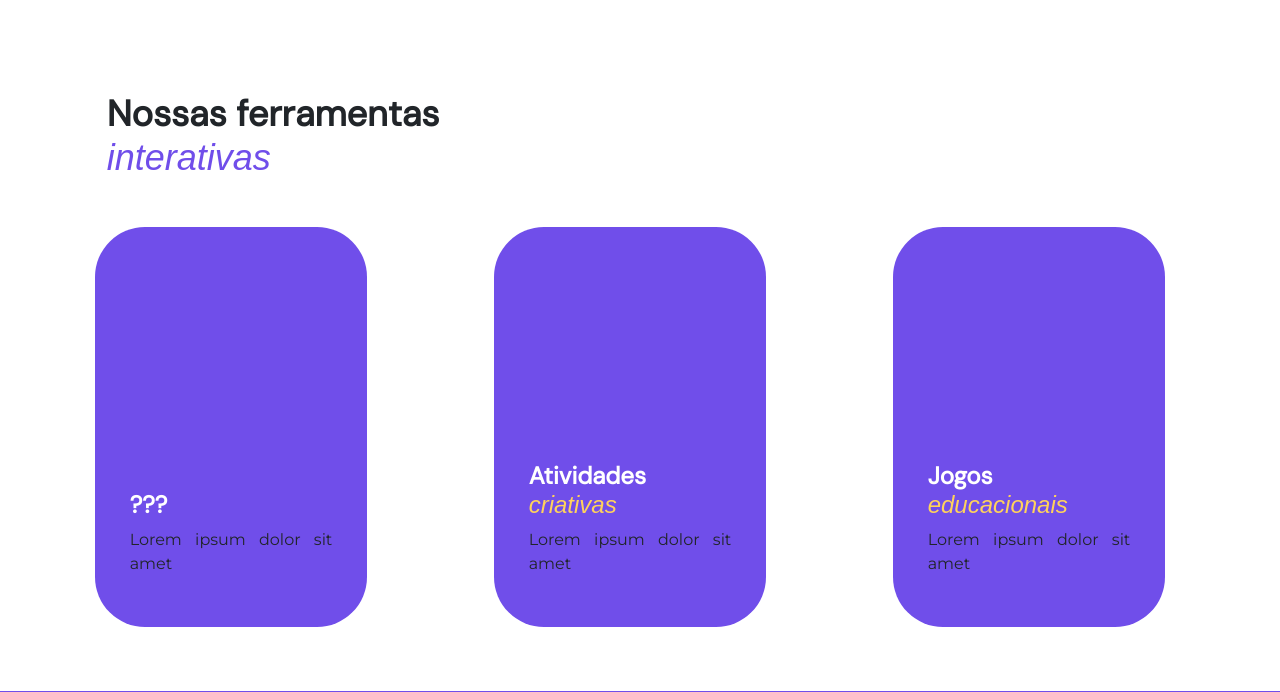
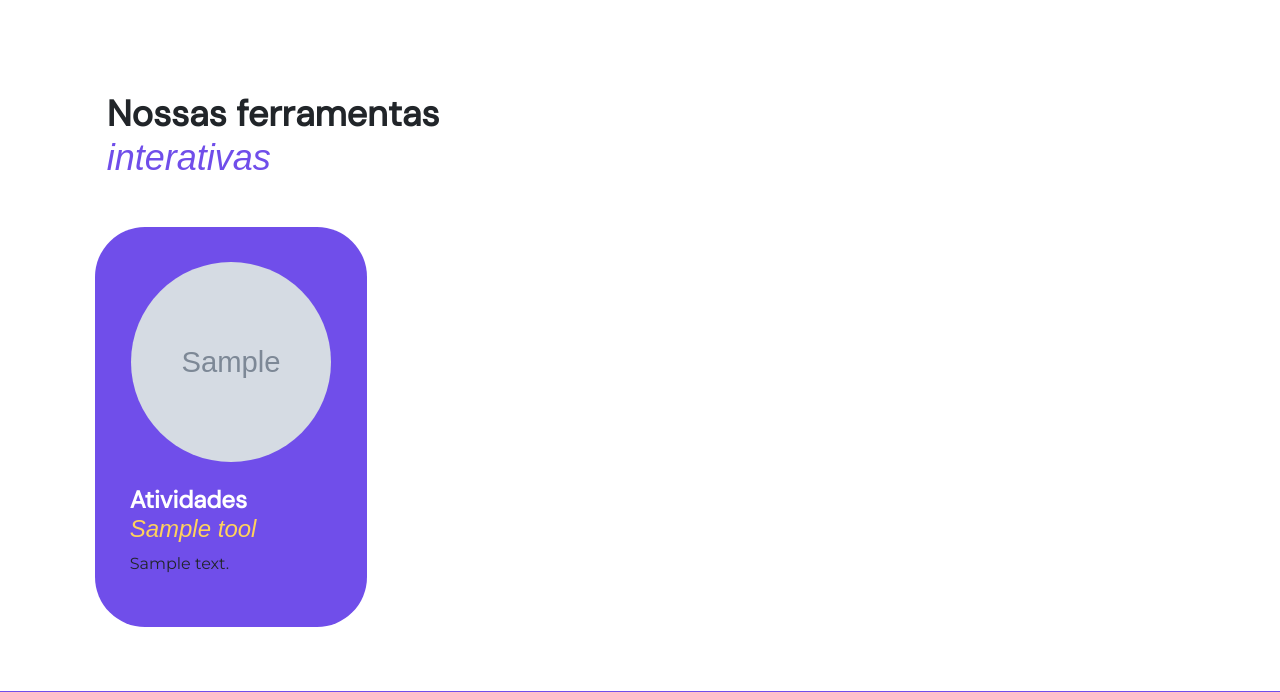
Before and after one commit to rodrigofnobrega/teste-deploy, a Django app: page /home/ in a window 1280 px wide. Shown: the part 605-1297 px from the top of the page. Run offline with Django 5.2, Linux system fonts and the light colour scheme; tables that the repository leaves empty hold one stand-in row (values such as "Sample post"); grey boxes marked "Sample" are stand-in pictures; some libraries are stand-ins or nearby versions; some web fonts are replaced.

Commit message:
feat: dinamizar ferramentas

```diff
--- a/apps/home/views.py
+++ b/apps/home/views.py
@@ -1,6 +1,6 @@
 from django.shortcuts import render, redirect
 from ..footer.models import Contact, Information
-from .models import Team
+from .models import Team, Tool
 
 def redirect_to_home(request):
     return redirect('home')
@@ -9,10 +9,12 @@ def home(request):
     footerContacts = Contact.objects.all()
     footerInformations = Information.objects.all()
     team = Team.objects.all()
+    tools = Tool.objects.all()
 
     context = {
         'footerContacts': footerContacts,
         'footerInformations': footerInformations,
         'team': team,
+        'tools': tools,
     }
     return render(request, 'home.html', context)
--- a/core/templates/home.html
+++ b/core/templates/home.html
@@ -32,20 +32,13 @@
         </h2>
 
         <div id="tools-items" class="row justify-content-between overflow-auto">
-            <div class="tool box col-md-3 text-justify d-flex flex-column animate__animated animate__fadeInUp">
-                <h4 class="mt-auto">???</h4>
-                <p>Lorem ipsum dolor sit amet</p>
+            {% for t in tools %}
+            <div class="tool box col-md-3 mb-3 text-justify d-flex flex-column animate__animated animate__fadeInUp">
+                <img class="profile-img" src="{{ t.image.url }}" alt="{{ t.desciption }}">
+                <h4 class="mt-auto">Atividades <span class="highlight-color italic fw-normal">{{ t.title }}</span></h4>
+                <p>{{ t.description }}</p>
             </div>
-
-            <div class="tool box col-md-3 mb-3 text-justify d-flex flex-column animate__animated animate__fadeInUp">
-                <h4 class="mt-auto">Atividades <span class="highlight-color italic fw-normal">criativas</span></h4>
-                <p>Lorem ipsum dolor sit amet</p>
-            </div>
-
-            <div class="tool box col-md-3 mb-3 text-justify d-flex flex-column animate__animated animate__fadeInUp">
-                <h4 class="mt-auto">Jogos <span class="highlight-color italic fw-normal">educacionais</span></h4>
-                <p>Lorem ipsum dolor sit amet</p>
-            </div>
+            {% endfor %}
         </div>
     </section>
 
```
